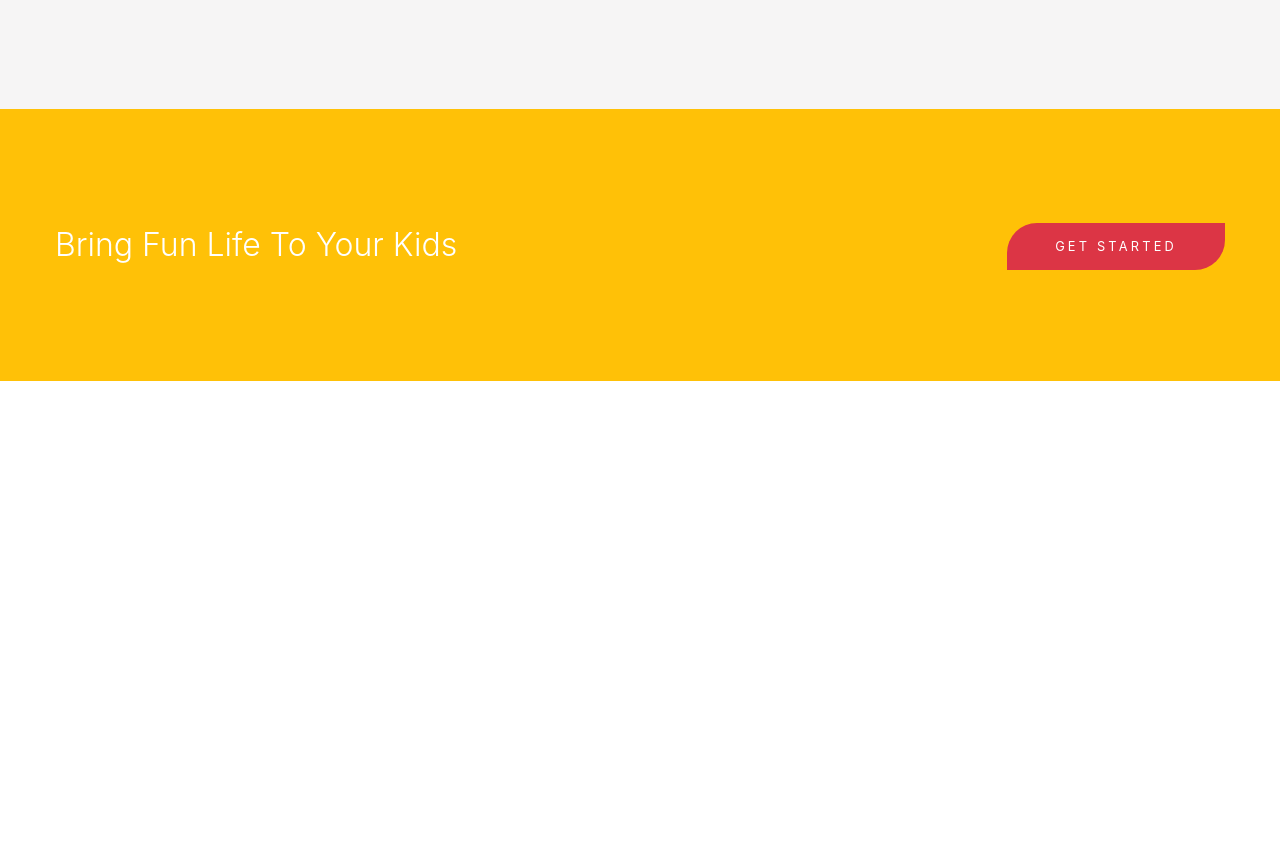
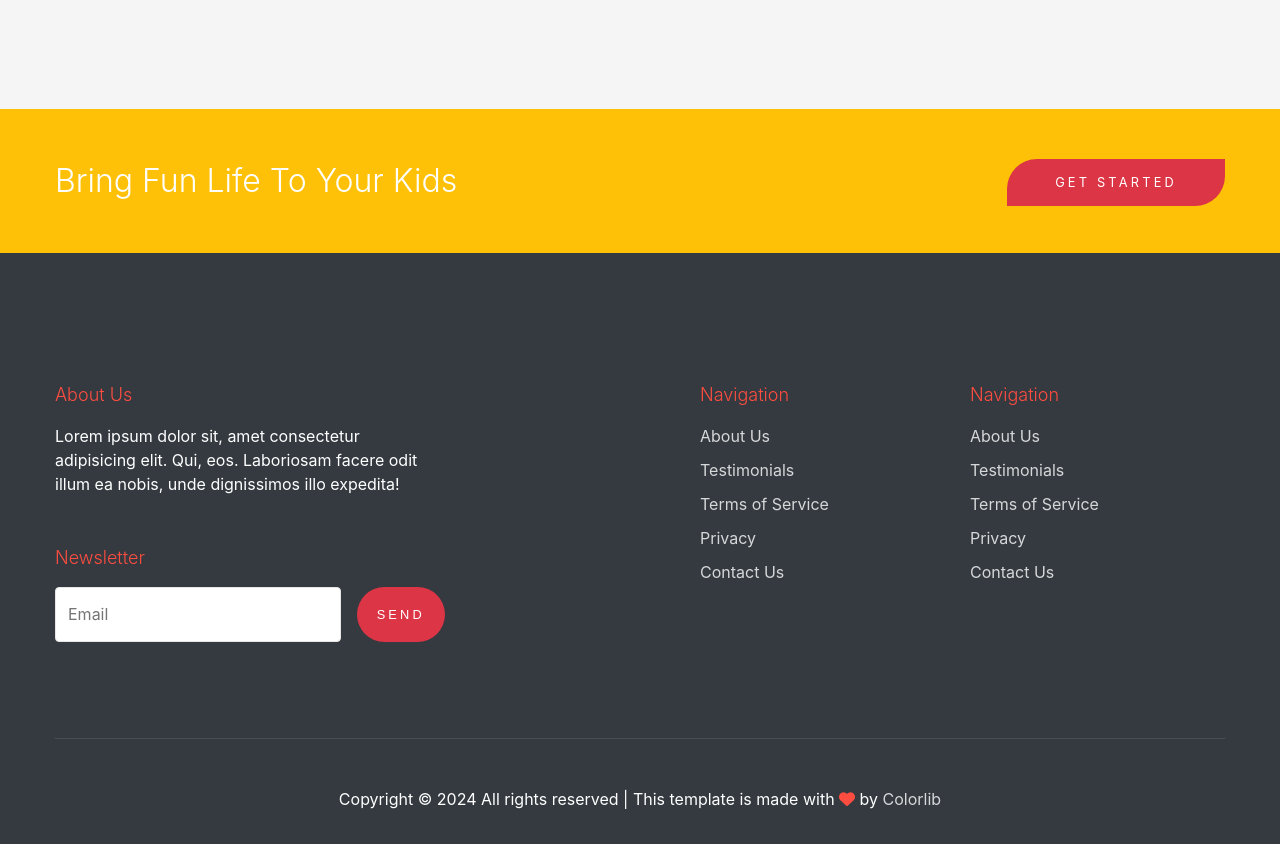
Before and after one commit to SamadAliyevv/kiddy-Site, a plain HTML site: page index.html in a window 1280 px wide. Shown: the part 3849-4693 px from the top of the page. Before the commit the page ends 4230 px from the top, so only its background shows below. Drawn offline with nearby package versions, Linux system fonts and the light colour scheme.

Commit message:
index-fnished

```diff
--- a/css/style.css
+++ b/css/style.css
@@ -26,8 +26,20 @@ body {
   text-align: left;
   background-color: #fff;
 }
+[type="button"]:not(:disabled),
+[type="reset"]:not(:disabled),
+[type="submit"]:not(:disabled),
+button:not(:disabled) {
+  cursor: pointer;
+}
 li {
   list-style: none;
+}
+.col-md-12 {
+  -webkit-box-flex: 0;
+  -ms-flex: 0 0 100%;
+  flex: 0 0 100%;
+  max-width: 100%;
 }
 .text-left {
   text-align: left !important;
@@ -222,6 +234,9 @@ h5,
   margin: 0;
   padding: 0;
   font-size: 2.7rem;
+}
+.py-5 {
+  padding-bottom: 3rem !important;
 }
 .site-navbar .site-logo a {
   color: #fff;
@@ -488,7 +503,7 @@ h5,
   line-height: 3;
 }
 .ul-check li span {
-  margin: 0 10px;
+  margin: 0 10px 0 0;
 }
 .pricing h3 {
   font-size: 20px;
@@ -562,3 +577,74 @@ h5,
 }
 
 /***** End Section *****/
+
+/***** Section *****/
+.site-footer {
+  padding: 8em 0;
+  background: #343a40;
+}
+.footer-left {
+  flex: 0 0 33.33333%;
+  max-width: 33.33333%;
+}
+.site-footer .footer-heading {
+  font-size: 18px;
+  color: #fd4d40;
+}
+.site-footer p {
+  color: #fff;
+}
+.form-control {
+  display: block;
+  width: 100%;
+  height: calc(1.5em + 0.75rem + 2px);
+  padding: 0.375rem 0.75rem;
+  font-size: 1rem;
+  font-weight: 400;
+  line-height: 1.5;
+  color: #495057;
+  background-color: #fff;
+  outline: none;
+  border-radius: 0.25rem;
+}
+.form-control {
+  height: 55px;
+  border: 1px solid #e6e6e6;
+  background: #fff !important;
+  font-family: "DM Sans", -apple-system, BlinkMacSystemFont, "Segoe UI", Roboto,
+    "Helvetica Neue", Arial, "Noto Sans", sans-serif, "Apple Color Emoji",
+    "Segoe UI Emoji", "Segoe UI Symbol", "Noto Color Emoji";
+}
+.footer-right {
+  flex: 0 0 66.66667%;
+  max-width: 66.66667%;
+  margin-left: auto;
+}
+.footer-inner-left {
+  flex: 0 0 33.33333%;
+  max-width: 33.33333%;
+  margin-left: auto;
+}
+.footer-inner-right {
+  flex: 0 0 33.33333%;
+  max-width: 33.33333%;
+}
+.site-footer ul li {
+  margin-bottom: 10px;
+}
+.site-footer a {
+  color: rgba(255, 255, 255, 0.8);
+}
+.site-footer .send-btn {
+  border: none;
+}
+.send-btn:hover {
+  opacity: 0.7;
+}
+.site-footer .border-top {
+  border-top: 1px solid rgba(255, 255, 255, 0.1) !important;
+}
+.site-footer .border-top {
+  text-align: center;
+}
+/***** End Section *****/
--- a/index.html
+++ b/index.html
@@ -204,7 +204,7 @@
                     src="https://preview.colorlib.com/theme/kiddy/images/flaticon/svg/002-target.svg"
                     alt=""
                 /></span>
-                <h3 class="text-teal">Indoor Games</h3>
+                <h3 class="text-teal">Outdoor Game and Event</h3>
                 <p>
                   Cumque nam aut eligendi ullam delectus nesciunt perspiciatis,
                   dolorum illo voluptatum nobis, esse error in, fugiat deserunt
@@ -225,7 +225,7 @@
                     src="https://preview.colorlib.com/theme/kiddy/images/flaticon/svg/003-mission.svg"
                     alt=""
                 /></span>
-                <h3 class="text-teal">Outdoor Game and Event</h3>
+                <h3 class="text-red">Camping for Kids</h3>
                 <p>
                   Cumque nam aut eligendi ullam delectus nesciunt perspiciatis,
                   dolorum illo voluptatum nobis, esse error in, fugiat deserunt
@@ -417,7 +417,7 @@
       </div>
       <!-- ========== Testimonial End Section ========== -->
       <!-- ========== Get Started Start Section ========== -->
-      <div class="site-section bg-warning">
+      <div class="site-section bg-warning py-5">
         <div class="container">
           <div class="row justify-content-center">
             <div class="about-area d-flex">
@@ -437,7 +437,72 @@
       </div>
       <!-- ========== Get Started End Section ========== -->
     </main>
-    <footer></footer>
+    <footer class="site-footer">
+      <div class="container">
+        <div class="row">
+          <div class="footer-left">
+            <h2 class="footer-heading mb-3">About Us</h2>
+            <p class="mb-5">
+              Lorem ipsum dolor sit, amet consectetur adipisicing elit. Qui,
+              eos. Laboriosam facere odit illum ea nobis, unde dignissimos illo
+              expedita!
+            </p>
+            <h2 class="footer-heading mb-3">Newsletter</h2>
+            <form action="#" class="d-flex">
+              <input
+                class="form-control mr-3"
+                type="text"
+                placeholder="Email"
+              />
+              <input
+                type="submit"
+                class="btn btn-primary send-btn"
+                value="Send"
+              />
+            </form>
+          </div>
+          <div class="footer-right">
+            <div class="row">
+              <div class="footer-inner-left">
+                <h2 class="footer-heading mb-3">Navigation</h2>
+                <ul class="list-unstyled">
+                  <li><a href="">About Us</a></li>
+                  <li><a href="">Testimonials</a></li>
+                  <li><a href="">Terms of Service</a></li>
+                  <li><a href="">Privacy</a></li>
+                  <li><a href="">Contact Us</a></li>
+                </ul>
+              </div>
+              <div class="footer-inner-right">
+                <h2 class="footer-heading mb-3">Navigation</h2>
+                <ul class="list-unstyled">
+                  <li><a href="">About Us</a></li>
+                  <li><a href="">Testimonials</a></li>
+                  <li><a href="">Terms of Service</a></li>
+                  <li><a href="">Privacy</a></li>
+                  <li><a href="">Contact Us</a></li>
+                </ul>
+              </div>
+            </div>
+          </div>
+        </div>
+        <div class="row pt-5 mt-5">
+          <div class="col-md-12">
+            <div class="border-top pt-5">
+              <p>
+                Copyright ©
+                <script>
+                  document.write(new Date().getFullYear());
+                </script>
+                All rights reserved | This template is made with
+                <i class="fa-solid fa-heart text-red" aria-hidden="true"></i> by
+                <a href="https://colorlib.com" target="_blank">Colorlib</a>
+              </p>
+            </div>
+          </div>
+        </div>
+      </div>
+    </footer>
     <!-- jQuery -->
     <script src="https://ajax.googleapis.com/ajax/libs/jquery/3.5.1/jquery.min.js"></script>
     <!-- Owl Carousel JS -->
```
